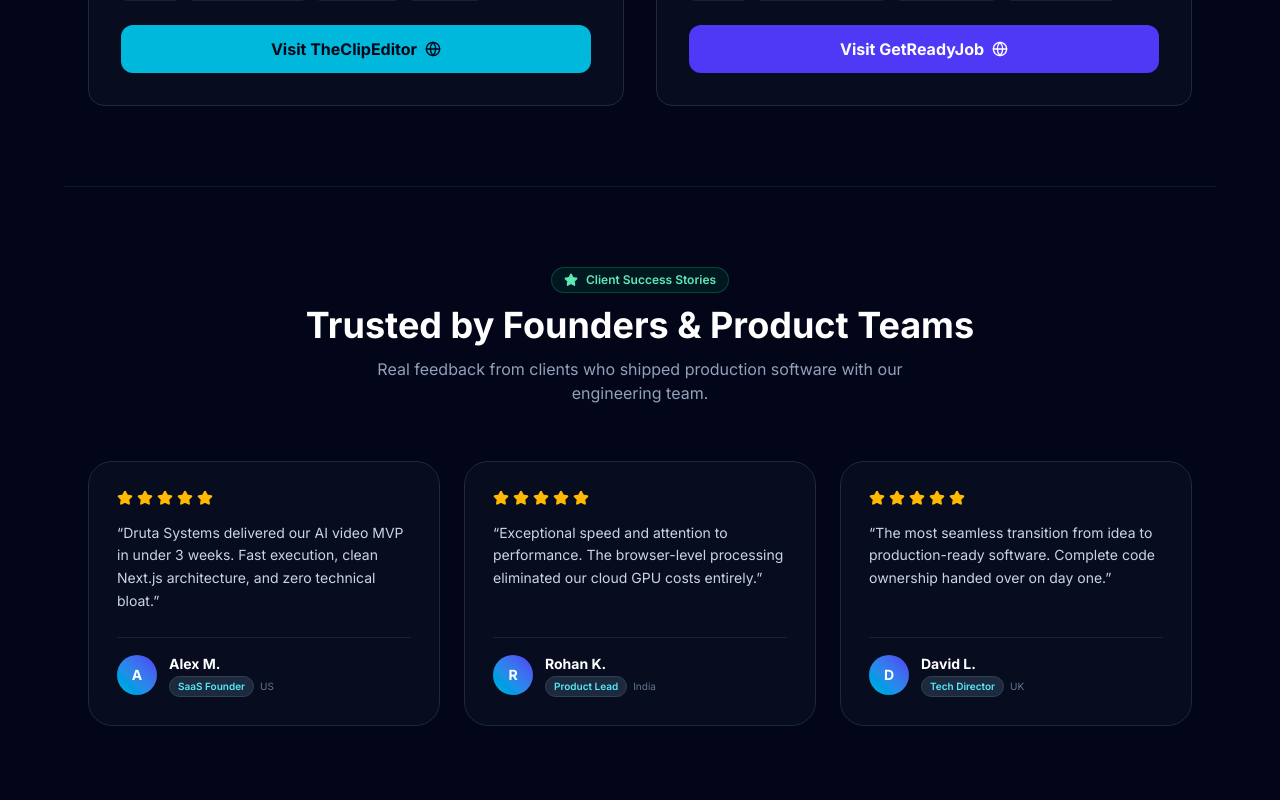
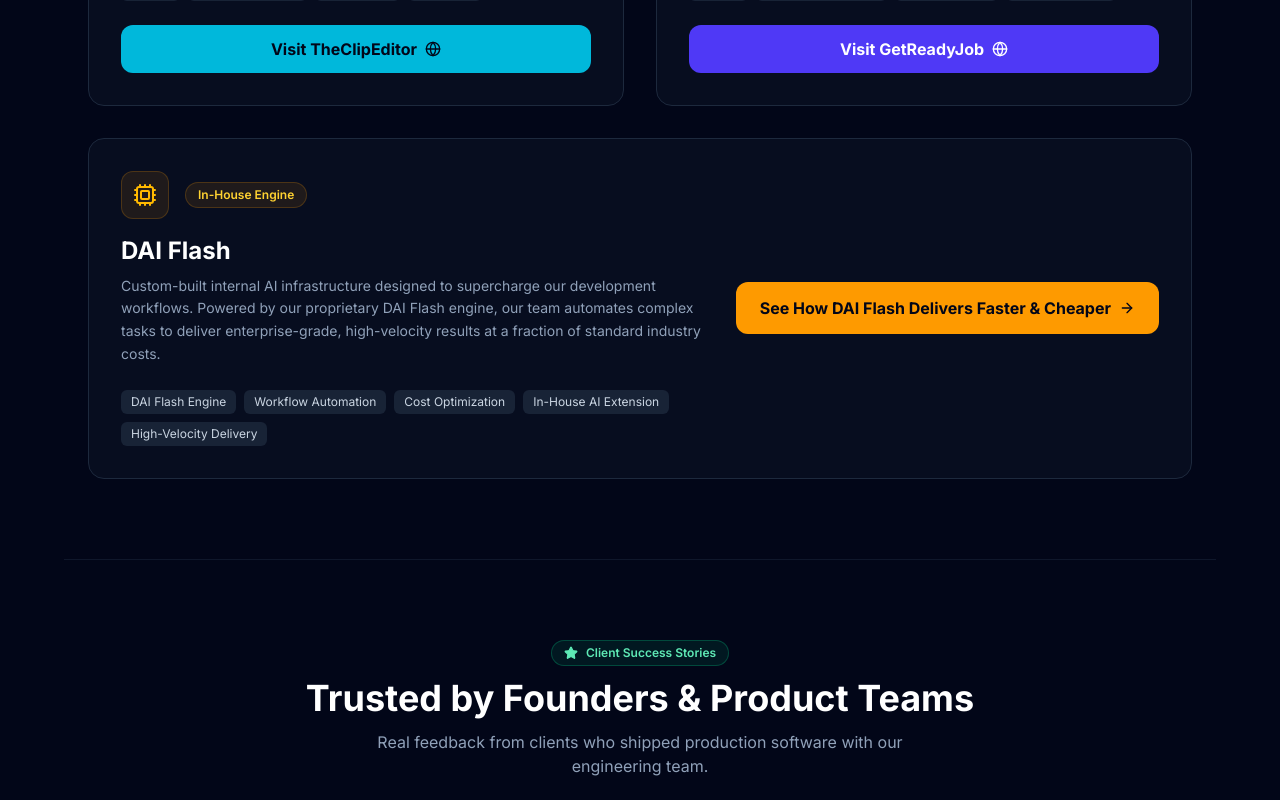
Before and after one commit to rajeshkhola-ry/drutasystems, a Next.js app: page / in a window 1280 px wide. Shown: the part 1420-2220 px from the top of the page. Built offline with nearby package versions, Linux system fonts and the light colour scheme; no server answers.

Commit message:
Safe point before DAI Flash testing - 11 Sep 2026

```diff
--- a/src/app/page.tsx
+++ b/src/app/page.tsx
@@ -147,6 +147,36 @@
             </a>
           </div>
         </div>
+
+        {/* Card 3: Proprietary In-House AI Engine - full width */}
+        <div className="mt-8 rounded-2xl border border-slate-800 bg-slate-900/40 p-8 hover:border-amber-500/50 transition-all group">
+          <div className="flex flex-col md:flex-row md:items-center md:justify-between gap-6">
+            <div className="flex-1">
+              <div className="flex items-center gap-4 mb-4">
+                <div className="w-12 h-12 rounded-xl bg-amber-500/10 border border-amber-500/20 flex items-center justify-center text-amber-400 shrink-0">
+                  <Cpu className="w-6 h-6" />
+                </div>
+                <span className="text-xs px-3 py-1 rounded-full bg-amber-500/10 text-amber-300 font-semibold border border-amber-500/20">
+                  In-House Engine
+                </span>
+              </div>
+              <h3 className="text-2xl font-bold text-white mb-2 group-hover:text-amber-300 transition-colors">DAI Flash</h3>
+              <p className="text-slate-400 text-sm mb-6 leading-relaxed max-w-2xl">
+                Custom-built internal AI infrastructure designed to supercharge our development workflows. Powered by our proprietary DAI Flash engine, our team automates complex tasks to deliver enterprise-grade, high-velocity results at a fraction of standard industry costs.
+              </p>
+              <div className="flex flex-wrap gap-2 text-xs text-slate-300">
+                <span className="px-2.5 py-1 bg-slate-800/80 rounded-md">DAI Flash Engine</span>
+                <span className="px-2.5 py-1 bg-slate-800/80 rounded-md">Workflow Automation</span>
+                <span className="px-2.5 py-1 bg-slate-800/80 rounded-md">Cost Optimization</span>
+                <span className="px-2.5 py-1 bg-slate-800/80 rounded-md">In-House AI Extension</span>
+                <span className="px-2.5 py-1 bg-slate-800/80 rounded-md">High-Velocity Delivery</span>
+              </div>
+            </div>
+            <a href="#contact" className="inline-flex items-center justify-center gap-2 shrink-0 px-6 py-3.5 rounded-xl bg-amber-500 hover:bg-amber-400 text-slate-950 font-bold transition-all whitespace-nowrap">
+              See How DAI Flash Delivers Faster &amp; Cheaper <ArrowRight className="w-4 h-4" />
+            </a>
+          </div>
+        </div>
       </section>
 
       <Testimonials />
@@ -186,7 +216,7 @@
           <div className="w-12 h-12 rounded-full bg-cyan-500/10 border border-cyan-500/20 flex items-center justify-center text-cyan-400 mx-auto mb-4">
             <Mail className="w-6 h-6" />
           </div>
-          <h2 className="text-3xl font-extrabold text-white mb-3">Let's Build Something Great</h2>
+          <h2 className="text-3xl font-extrabold text-white mb-3">Let&apos;s Build Something Great</h2>
           <p className="text-slate-400 text-sm max-w-md mx-auto mb-8">
             Have a project in mind or looking for a custom web solution? Reach out directly to our engineering team.
           </p>
@@ -203,7 +233,7 @@
 
       {/* Footer */}
       <footer className="border-t border-slate-900 py-8 px-6 text-center text-xs text-slate-500">
-        <p>© 2026 Druta Systems. All rights reserved. Engineering high-speed digital products.</p>
+        <p>© 2026 Made in India, Druta Systems. All rights reserved. Engineering high-speed digital products.</p>
       </footer>
     </div>
   );
```
